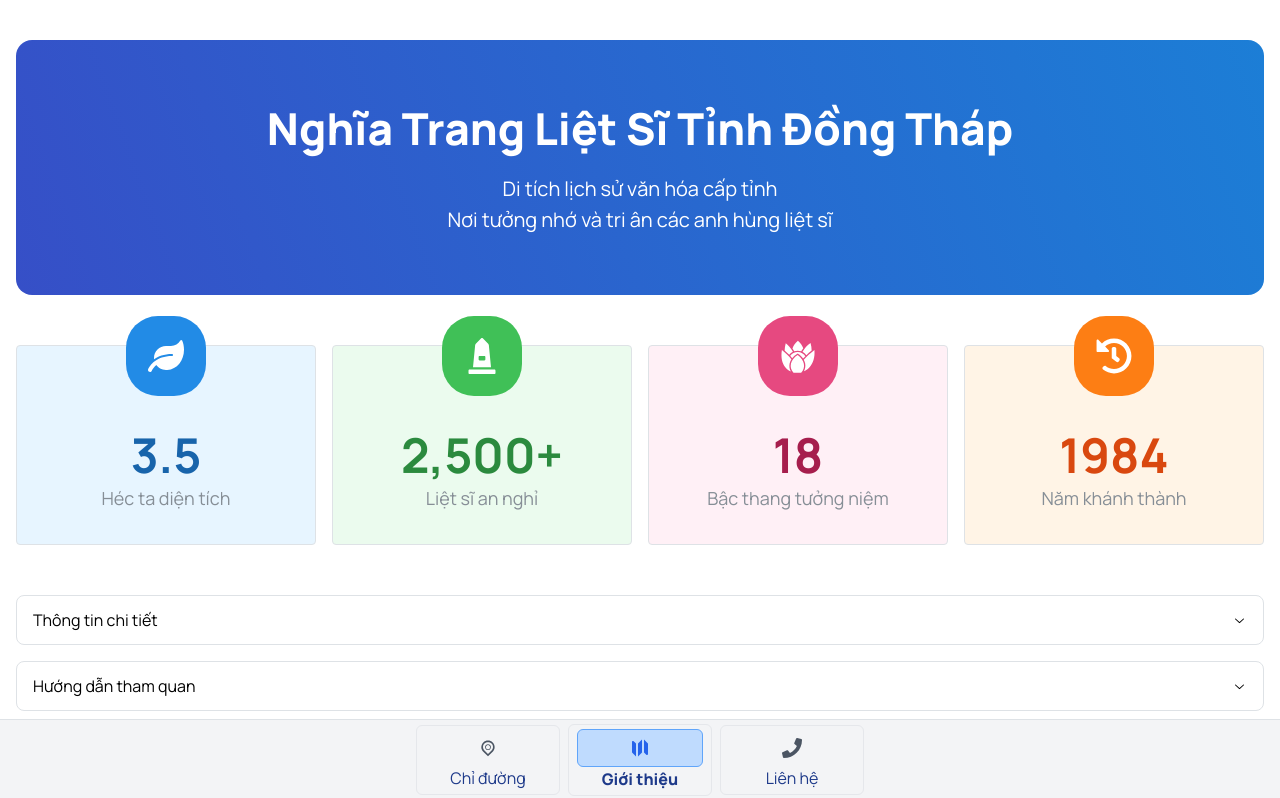
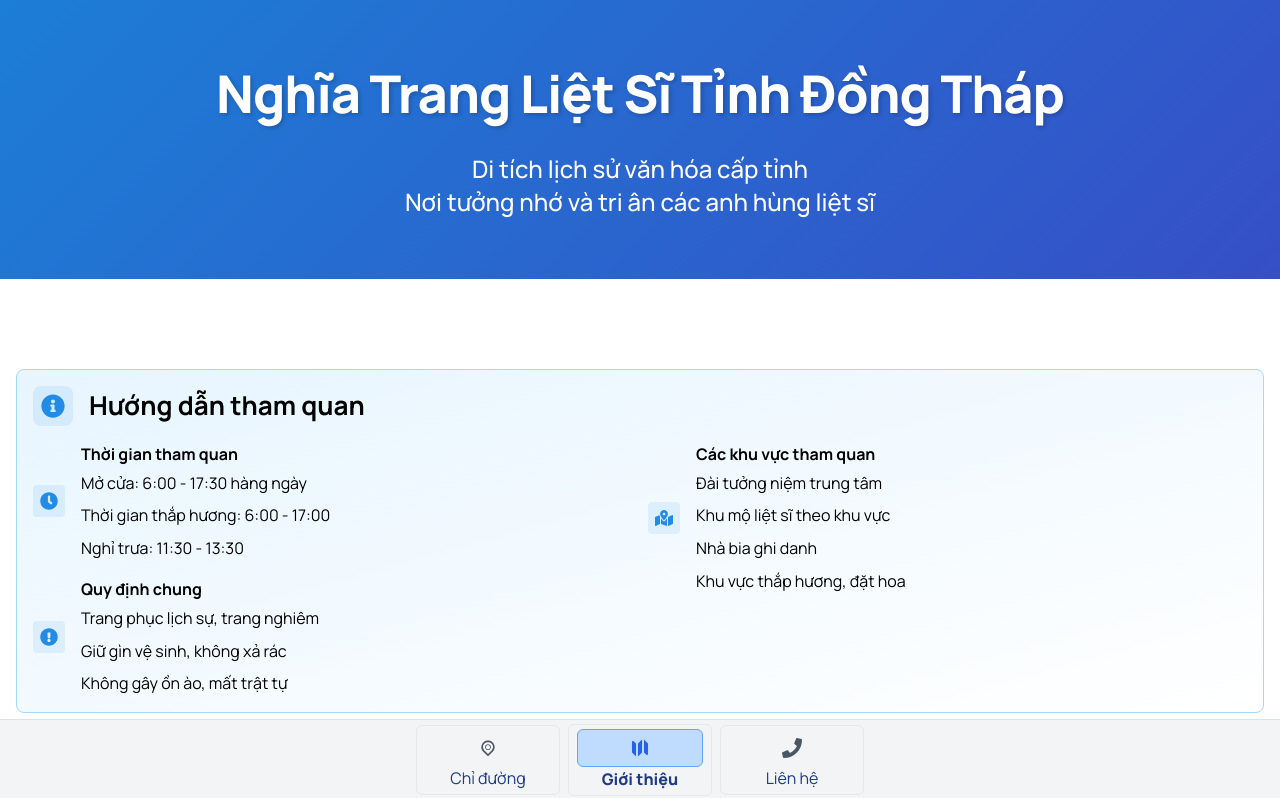
Before and after one commit to VNCemetery/cemetry-frontend, a React (Vite) app: page /map in a window 1280 px wide. Shown: the top 798 px of the page. Built offline with nearby package versions, Linux system fonts and the light colour scheme; no server answers.

Commit message:
Change and fix NewsPage

```diff
--- a/src/components/page/ContactPage.jsx
+++ b/src/components/page/ContactPage.jsx
@@ -9,8 +9,11 @@ import {
   SimpleGrid,
   Box,
   rem,
+  ActionIcon,
+  Tooltip,
 } from "@mantine/core";
 import { FiMapPin, FiPhone, FiMail, FiClock } from "react-icons/fi";
+import { FaFacebook, FaGlobe, FaNewspaper } from "react-icons/fa";
 import classes from "./NewsPage.module.css";
 
 const contactData = [
@@ -33,6 +36,27 @@ const contactData = [
     title: "GIỜ LÀM VIỆC",
     description: "Thứ 2 - Thứ 6: 7h00 - 17h00\nThứ 7, Chủ nhật: 7h00 - 11h30",
     icon: FiClock,
+  },
+];
+
+const socialLinks = [
+  {
+    icon: FaGlobe,
+    color: "blue",
+    label: "Cổng thông tin Đồng Tháp",
+    url: "https://dongthap.gov.vn/",
+  },
+  {
+    icon: FaFacebook,
+    color: "blue",
+    label: "Facebook Đồng Tháp",
+    url: "https://www.facebook.com/cttdongthap",
+  },
+  {
+    icon: FaNewspaper,
+    color: "blue",
+    label: "Báo Đồng Tháp",
+    url: "https://baodongthap.vn/",
   },
 ];
 
@@ -79,6 +103,30 @@ export default function ContactPage() {
         </SimpleGrid>
 
         <Paper withBorder p="xl" radius="md">
+          <Title order={2} size="h3" mb="md" ta="center">
+            Các cổng thông tin liên quan
+          </Title>
+          <Group justify="center" gap="xl">
+            {socialLinks.map((link) => (
+              <Tooltip key={link.url} label={link.label}>
+                <ActionIcon
+                  component="a"
+                  href={link.url}
+                  target="_blank"
+                  rel="noopener noreferrer"
+                  size="xl"
+                  radius="xl"
+                  variant="light"
+                  color={link.color}
+                >
+                  <link.icon size={rem(28)} />
+                </ActionIcon>
+              </Tooltip>
+            ))}
+          </Group>
+        </Paper>
+
+        <Paper withBorder p="xl" radius="md">
           <Title order={2} size="h3" mb="md">
             Bản đồ chỉ dẫn
           </Title>
--- a/src/components/page/MapPage.jsx
+++ b/src/components/page/MapPage.jsx
@@ -10,25 +10,22 @@ import {
   Accordion,
   Group,
   Stack,
-  Badge,
+  rem,
 } from "@mantine/core";
 import {
   FaMonument,
   FaHistory,
   FaLandmark,
   FaLeaf,
+  FaClock,
   FaMapMarkedAlt,
-  FaPhoneAlt,
-  FaFacebook,
-  FaEnvelope,
+  FaInfoCircle,
+  FaExclamationCircle,
 } from "react-icons/fa";
 import { GiTempleDoor, GiLotus } from "react-icons/gi";
-import { useDisclosure } from "@mantine/hooks";
 import classes from "./MapPage.module.css";
 
 export default function MapPage() {
-  const [drawerOpened, { toggle: toggleDrawer }] = useDisclosure(false);
-
   const timelineData = [
     {
       title: "Khởi công xây dựng",
@@ -57,75 +54,102 @@ export default function MapPage() {
     { value: "1984", label: "Năm khánh thành", icon: <FaHistory /> },
   ];
 
-  const carouselImages = [
-    { url: "/ntls1.jpg", caption: "Cổng chính nghĩa trang" },
-    { url: "/ntls2.jpg", caption: "Đài tưởng niệm" },
-    { url: "/ntls3.jpg", caption: "Khu vực mộ liệt sĩ" },
-  ];
-
-  const cardColors = [
-    { bg: "blue.0", border: "blue.3", icon: "blue.6", text: "blue.9" }, // Darker shade
-    { bg: "green.0", border: "green.3", icon: "green.6", text: "green.9" },
-    { bg: "pink.0", border: "pink.3", icon: "pink.6", text: "pink.9" },
-    { bg: "orange.0", border: "orange.3", icon: "orange.6", text: "orange.9" },
-  ];
-
   return (
     <>
+      <div className={classes.heroWrapper}>
+        <Container size="xl">
+          <div className={classes.hero}>
+            <Title className={classes.heroTitle} fw={900}>
+              Nghĩa Trang Liệt Sĩ Tỉnh Đồng Tháp
+            </Title>
+            <Text className={classes.heroDescription} fw={500}>
+              Di tích lịch sử văn hóa cấp tỉnh
+            </Text>
+            <Text className={classes.heroDescription} fw={500}>
+              Nơi tưởng nhớ và tri ân các anh hùng liệt sĩ
+            </Text>
+          </div>
+        </Container>
+      </div>
+
       <Container size="xl" className={classes.wrapper}>
-        <div className={classes.hero}>
-          <Title className={classes.heroTitle}>
-            Nghĩa Trang Liệt Sĩ Tỉnh Đồng Tháp
-          </Title>
-          <Text className={classes.heroDescription}>
-            Di tích lịch sử văn hóa cấp tỉnh <br /> Nơi tưởng nhớ và tri ân các
-            anh hùng liệt sĩ
-          </Text>
-        </div>
+        {/* Hướng dẫn tham quan - Đưa lên đầu */}
+        <Card withBorder radius="md" className={classes.guideCard} mb={50}>
+          <Group mb="md">
+            <ThemeIcon size={40} radius="md" color="blue" variant="light">
+              <FaInfoCircle size={24} />
+            </ThemeIcon>
+            <Title order={2} fw={700}>Hướng dẫn tham quan</Title>
+          </Group>
 
-        {/* Stats Grid */}
-        <Grid my={50}>
+          <Grid>
+            <Grid.Col span={{ base: 12, md: 6 }}>
+              <Stack spacing="lg">
+                <Group>
+                  <ThemeIcon size={32} color="blue" variant="light">
+                    <FaClock size={18} />
+                  </ThemeIcon>
+                  <div>
+                    <Text fw={700} mb={4}>Thời gian tham quan</Text>
+                    <List spacing={8} size="md">
+                      <List.Item>Mở cửa: 6:00 - 17:30 hàng ngày</List.Item>
+                      <List.Item>Thời gian thắp hương: 6:00 - 17:00</List.Item>
+                      <List.Item>Nghỉ trưa: 11:30 - 13:30</List.Item>
+                    </List>
+                  </div>
+                </Group>
+
+                <Group>
+                  <ThemeIcon size={32} color="blue" variant="light">
+                    <FaExclamationCircle size={18} />
+                  </ThemeIcon>
+                  <div>
+                    <Text fw={700} mb={4}>Quy định chung</Text>
+                    <List spacing={8} size="md">
+                      <List.Item>Trang phục lịch sự, trang nghiêm</List.Item>
+                      <List.Item>Giữ gìn vệ sinh, không xả rác</List.Item>
+                      <List.Item>Không gây ồn ào, mất trật tự</List.Item>
+                    </List>
+                  </div>
+                </Group>
+              </Stack>
+            </Grid.Col>
+
+            <Grid.Col span={{ base: 12, md: 6 }}>
+              <Stack spacing="lg">
+                <Group>
+                  <ThemeIcon size={32} color="blue" variant="light">
+                    <FaMapMarkedAlt size={18} />
+                  </ThemeIcon>
+                  <div>
+                    <Text fw={700} mb={4}>Các khu vực tham quan</Text>
+                    <List spacing={8} size="md">
+                      <List.Item>Đài tưởng niệm trung tâm</List.Item>
+                      <List.Item>Khu mộ liệt sĩ theo khu vực</List.Item>
+                      <List.Item>Nhà bia ghi danh</List.Item>
+                      <List.Item>Khu vực thắp hương, đặt hoa</List.Item>
+                    </List>
+                  </div>
+                </Group>
+              </Stack>
+            </Grid.Col>
+          </Grid>
+        </Card>
+
+        {/* Stats Grid - Chuyển xuống sau */}
+        <Grid mb={50}>
           {stats.map((stat, index) => (
             <Grid.Col key={stat.label} span={{ base: 12, sm: 6, md: 3 }}>
-              <Card
-                className={classes.statCard}
-                bg={cardColors[index].bg}
-                withBorder
-                styles={{
-                  root: {
-                    borderColor: `var(--mantine-color-${cardColors[index].border})`,
-                    overflow: "visible",
-                  },
-                  // Update text colors for both value and label
-                  content: {
-                    ".mantine-Text-root.statValue": {
-                      color: `var(--mantine-color-${cardColors[index].text})`,
-                      fontWeight: 900,
-                    },
-                    ".mantine-Text-root:last-child": {
-                      color: `var(--mantine-color-${cardColors[index].border})`,
-                    },
-                  },
-                }}
-              >
+              <Card className={classes.statCard}>
                 <div className={classes.iconWrapper}>
-                  <ThemeIcon
-                    size={80}
-                    radius="xl"
-                    color={cardColors[index].icon}
-                    className={classes.statIcon}
-                  >
+                  <div className={classes.statIcon}>
                     {stat.icon}
-                  </ThemeIcon>
+                  </div>
                 </div>
-                <Text
-                  className={classes.statValue}
-                  mt={45}
-                  c={cardColors[index].text} // Add this line to set the text color
-                >
+                <Text className={classes.statValue} mt={35}>
                   {stat.value}
                 </Text>
-                <Text size="lg" c="dimmed" mt={5}>
+                <Text size="md" c="dimmed">
                   {stat.label}
                 </Text>
               </Card>
@@ -133,41 +157,34 @@ export default function MapPage() {
           ))}
         </Grid>
 
-        {/* Information Accordion */}
-        <Accordion
-          multiple
-          variant="separated"
-          mt={40}
-          classNames={{ item: classes.accordionItem }}
-        >
+        {/* Thông tin chi tiết */}
+        <Accordion defaultValue="info" variant="separated" mt={40}>
           <Accordion.Item value="info">
-            <Accordion.Control>Thông tin chi tiết</Accordion.Control>
+            <Accordion.Control>
+              <Group>
+                <ThemeIcon size={32} color="blue" variant="light">
+                  <FaInfoCircle size={18} />
+                </ThemeIcon>
+                <Title order={3} fw={700}>Thông tin chi tiết</Title>
+              </Group>
+            </Accordion.Control>
             <Accordion.Panel>
-              <Stack spacing="md">
-                <Text>
-                  Nghĩa trang liệt sĩ tỉnh Đồng Tháp là nơi yên nghỉ của hơn
-                  2.500 liệt sĩ đã hy sinh trong hai cuộc kháng chiến. Công
-                  trình được xây dựng theo hình tượng bông sen - biểu tượng của
-                  vùng đất Sen Hồng.
+              <Stack spacing="lg">
+                <Text size="lg" style={{ lineHeight: 1.6 }}>
+                  Nghĩa trang liệt sĩ tỉnh Đồng Tháp được xây dựng từ năm 1980 trên diện tích hơn 3,5 héc ta.
+                  Đây là nơi yên nghỉ của hơn 2.500 liệt sĩ đã hy sinh trong hai cuộc kháng chiến chống Pháp và chống Mỹ.
                 </Text>
-                <Group>
-                  <Badge color="blue">Di tích cấp tỉnh</Badge>
-                  <Badge color="green">Mở cửa tự do</Badge>
-                  <Badge color="grape">Có hướng dẫn viên</Badge>
-                </Group>
+
+                <Text size="lg" style={{ lineHeight: 1.6 }}>
+                  Công trình được thiết kế với ý tưởng độc đáo, lấy cảm hứng từ hình tượng bông sen - biểu tượng của vùng đất Sen Hồng Đồng Tháp.
+                  Điểm nhấn của công trình là đài tưởng niệm trung tâm với 18 bậc thang tượng trưng cho 18 đời vua Hùng, thể hiện tinh thần "uống nước nhớ nguồn" của dân tộc.
+                </Text>
+
+                <Text size="lg" style={{ lineHeight: 1.6 }}>
+                  Kiến trúc tổng thể của nghĩa trang được bố trí hài hòa giữa các khu vực chức năng: khu mộ liệt sĩ, đài tưởng niệm, nhà bia ghi danh, và khu vực thắp hương.
+                  Toàn bộ không gian được bao phủ bởi nhiều cây xanh, tạo nên không gian trang nghiêm, thanh tịnh.
+                </Text>
               </Stack>
-            </Accordion.Panel>
-          </Accordion.Item>
-
-          <Accordion.Item value="visiting">
-            <Accordion.Control>Hướng dẫn tham quan</Accordion.Control>
-            <Accordion.Panel>
-              <List spacing="xs">
-                <List.Item>Thời gian: 6:00 - 17:30 hàng ngày</List.Item>
-                <List.Item>Trang phục: Lịch sự, trang nghiêm</List.Item>
-                <List.Item>Không gian: Yên tĩnh, trang nghiêm</List.Item>
-                <List.Item>Có khu vực đặt hoa, thắp hương</List.Item>
-              </List>
             </Accordion.Panel>
           </Accordion.Item>
         </Accordion>
@@ -202,12 +219,12 @@ export default function MapPage() {
 
           <Grid.Col span={{ base: 12, md: 6 }}>
             <Card withBorder radius="md" className={classes.featureCard}>
-              <Title order={2} size="h3" mb="md">
+              <Title order={2} size="h3" mb="md" fw={700}>
                 Kiến trúc độc đáo
               </Title>
               <List
                 spacing="sm"
-                size="sm"
+                size="lg"
                 center
                 icon={
                   <ThemeIcon color="blue" size={24} radius="xl">
--- a/src/components/page/MapPage.module.css
+++ b/src/components/page/MapPage.module.css
@@ -61,28 +61,40 @@
   padding-bottom: rem(80px);
 }
 
+.heroWrapper {
+  background: linear-gradient(135deg, var(--mantine-color-blue-7) 0%, var(--mantine-color-indigo-9) 100%);
+  padding: rem(60px) 0;
+  margin-bottom: rem(50px);
+}
+
 .hero {
   text-align: center;
-  padding: rem(60px) 0;
-  background: linear-gradient(250deg, var(--mantine-color-blue-7) 0%, var(--mantine-color-indigo-9) 100%);
-  border-radius: var(--mantine-radius-lg);
   color: var(--mantine-color-white);
 }
 
 .heroTitle {
-  font-size: rem(44px);
+  font-size: rem(52px);
+  letter-spacing: -1px;
+  color: var(--mantine-color-white);
+  text-shadow: 2px 2px 4px rgba(0, 0, 0, 0.2);
+  margin-bottom: rem(24px);
   font-weight: 900;
-  margin-bottom: rem(16px);
 
   @media (max-width: $mantine-breakpoint-sm) {
-    font-size: rem(32px);
+    font-size: rem(38px);
   }
 }
 
 .heroDescription {
-  max-width: rem(600px);
+  font-size: rem(24px);
   margin: 0 auto;
-  font-size: rem(20px);
+  max-width: rem(800px);
+  line-height: 1.4;
+  font-weight: 500;
+
+  @media (max-width: $mantine-breakpoint-sm) {
+    font-size: rem(20px);
+  }
 }
 
 .statCard {
@@ -90,54 +102,46 @@
   padding: rem(20px);
   padding-top: rem(40px);
   position: relative;
-  transition: transform 200ms ease;
-  min-height: rem(200px); /* Increased height to accommodate larger number */
+  min-height: rem(160px);
+  background: transparent;
+  border: none;
+  box-shadow: none;
 
   &:hover {
-    transform: translateY(-5px);
-
-    .statIcon {
-      transform: translateY(-2px) scale(1.05);
-    }
-  }
-
-  @media (max-width: $mantine-breakpoint-sm) {
-    margin-bottom: var(--mantine-spacing-md);
+    transform: none;
   }
 }
 
 .statValue {
-  font-size: rem(48px);
+  font-size: rem(42px);
   font-weight: 700;
   line-height: 1;
-  /* background: linear-gradient(
-    45deg,
-    var(--mantine-color-blue-filled) 0%,
-    var(--mantine-color-indigo-filled) 100%
-  ); */
-  color: slate;
-  /* -webkit-background-clip: text; */
-  /* -webkit-text-fill-color: transparent; */
+  color: var(--mantine-color-dark-8);
+  margin-bottom: rem(4px);
 }
 
 .iconWrapper {
   position: absolute;
-  top: -30px;
+  top: -20px;
   left: 50%;
   transform: translateX(-50%);
-  width: 80px;
-  height: 80px;
+  width: 64px;
+  height: 64px;
   z-index: 1;
+  background: white;
+  border-radius: 50%;
+  display: flex;
+  align-items: center;
+  justify-content: center;
 }
 
 .statIcon {
-  transition: transform 200ms ease;
-  width: 100%;
-  height: 100%;
+  background: transparent;
 
   svg {
-    width: 36px;
-    height: 36px;
+    width: 32px;
+    height: 32px;
+    color: var(--mantine-color-blue-6);
   }
 }
 
@@ -255,3 +259,8 @@
   border-top: 1px solid var(--mantine-color-gray-2);
   margin-top: var(--mantine-spacing-xl) * 2;
 }
+
+.guideCard {
+  background: linear-gradient(to bottom right, var(--mantine-color-blue-0), white);
+  border: 1px solid var(--mantine-color-blue-2);
+}
```
